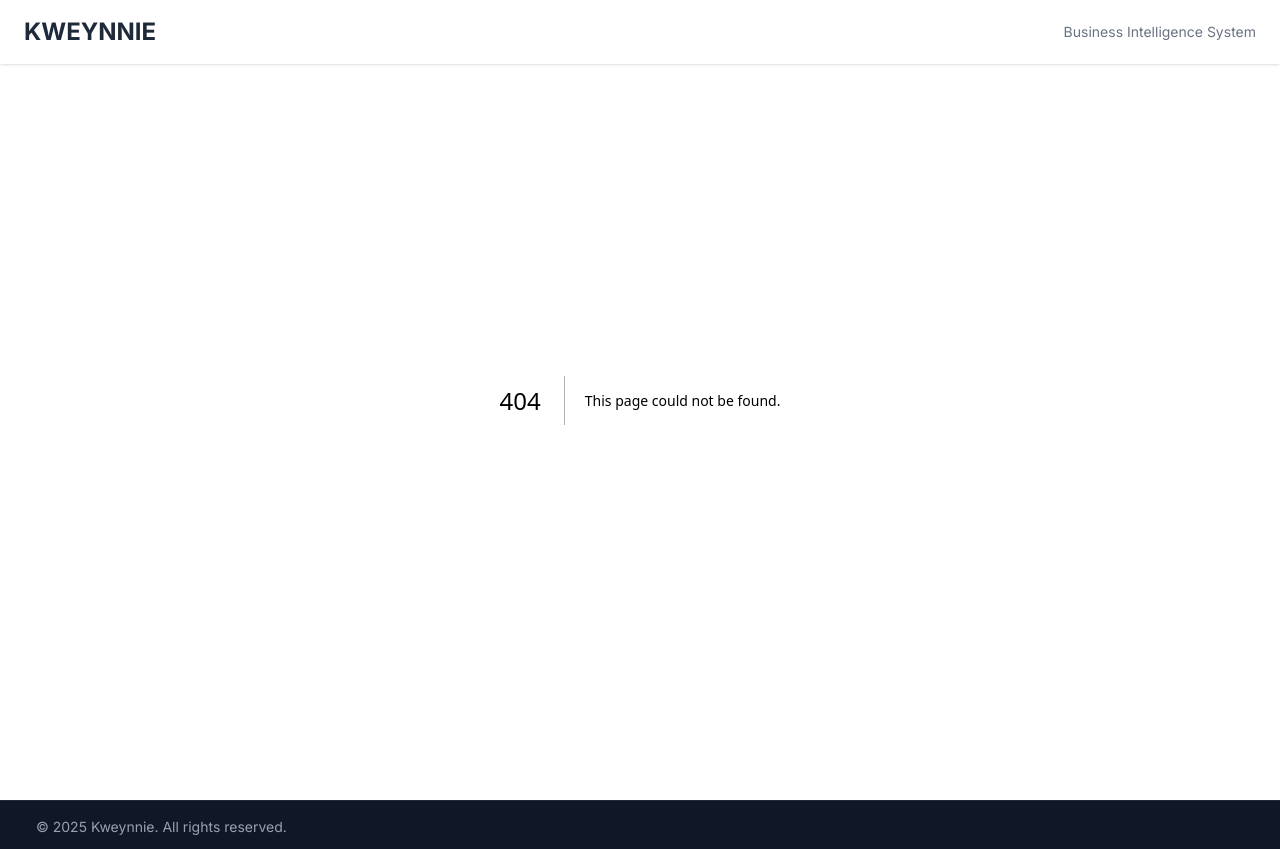
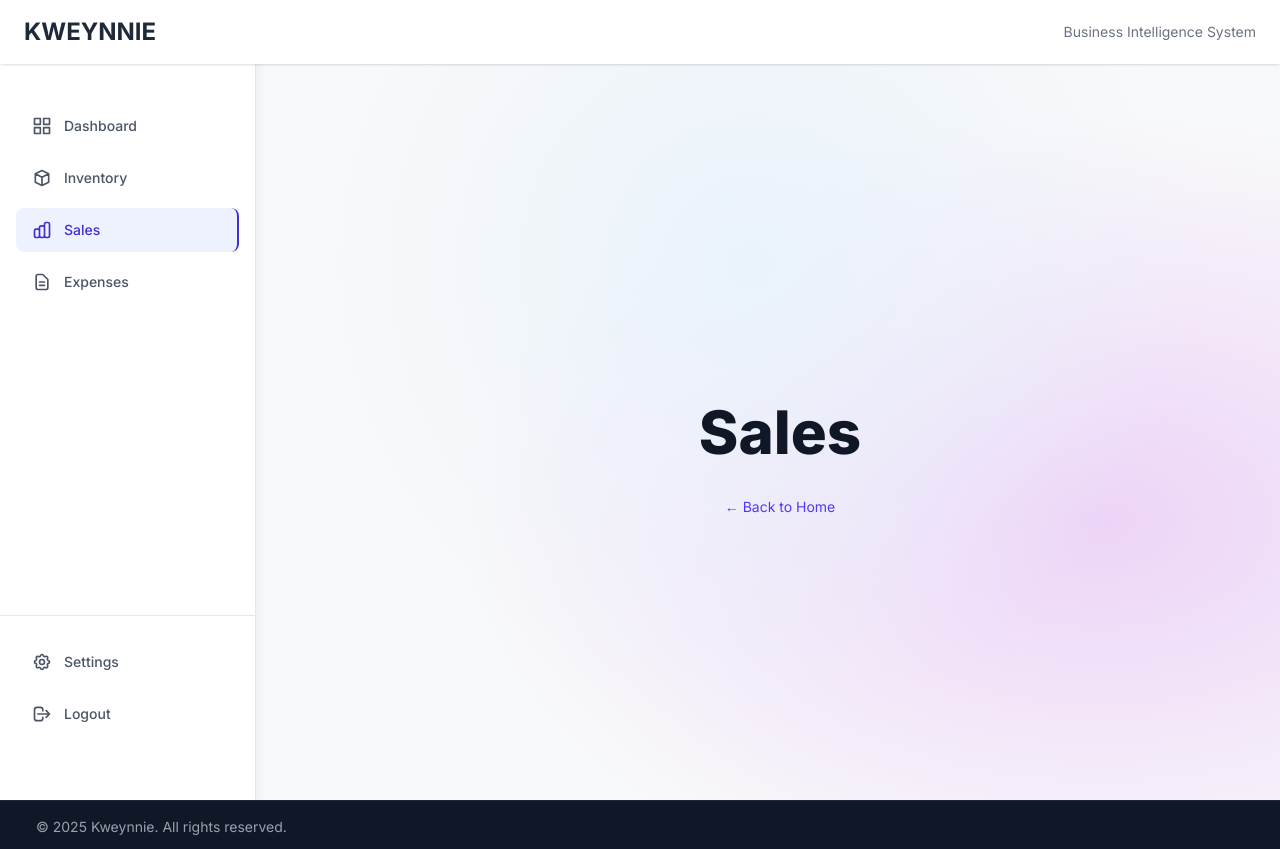
Before and after one commit to shikiomi/kweynnie-client, a Next.js app: page /sales in a window 1280 px wide. Before the commit this address had no page. Built offline with nearby package versions, Linux system fonts and the light colour scheme; sample sign-in values are in the browser's storage.

Commit message:
feat: Create SalesPage component with authentication check and loading state

```diff
--- /dev/null
+++ b/app/sales/page.tsx
@@ -0,0 +1,57 @@
+'use client';
+
+import { useEffect, useState } from 'react';
+import { useRouter } from 'next/navigation';
+import Link from 'next/link';
+import Navbar from '../components/layout/navbar';
+
+export default function SalesPage() {
+  const router = useRouter();
+  const [isAuthenticated, setIsAuthenticated] = useState(false);
+
+  useEffect(() => {
+    const authStatus = localStorage.getItem('isAuthenticated');
+
+    if (authStatus === 'true') {
+      setIsAuthenticated(true);
+    } else {
+      router.push('/login');
+    }
+  }, [router]);
+
+  if (!isAuthenticated) {
+    return (
+      <div className="min-h-screen hero-bg flex items-center justify-center">
+        <div className="text-center">
+          <div className="w-12 h-12 bg-indigo-500 rounded-lg mx-auto mb-4 flex items-center justify-center">
+            <svg className="w-8 h-8 text-white animate-spin" fill="none" viewBox="0 0 24 24">
+              <circle className="opacity-25" cx="12" cy="12" r="10" stroke="currentColor" strokeWidth="4"></circle>
+              <path className="opacity-75" fill="currentColor" d="M4 12a8 8 0 018-8V0C5.373 0 0 5.373 0 12h4zm2 5.291A7.962 7.962 0 014 12H0c0 3.042 1.135 5.824 3 7.938l3-2.647z"></path>
+            </svg>
+          </div>
+          <p className="text-gray-600">Checking authentication...</p>
+        </div>
+      </div>
+    );
+  }
+
+  return (
+    <>
+      <Navbar />
+      <main className="hero-bg min-h-screen flex items-center justify-center" style={{marginLeft: '280px', paddingTop: '120px'}}>
+        <div className="container mx-auto px-6">
+          <div className="text-center">
+            <p className="text-4xl md:text-6xl font-extrabold text-gray-900 mb-8">
+              Sales
+            </p>
+            <div className="mt-6 text-center">
+              <Link href="/" className="text-sm text-indigo-600 hover:text-indigo-500">
+                ← Back to Home
+              </Link>
+            </div>
+          </div>
+        </div>
+      </main>
+    </>
+  );
+}
```
